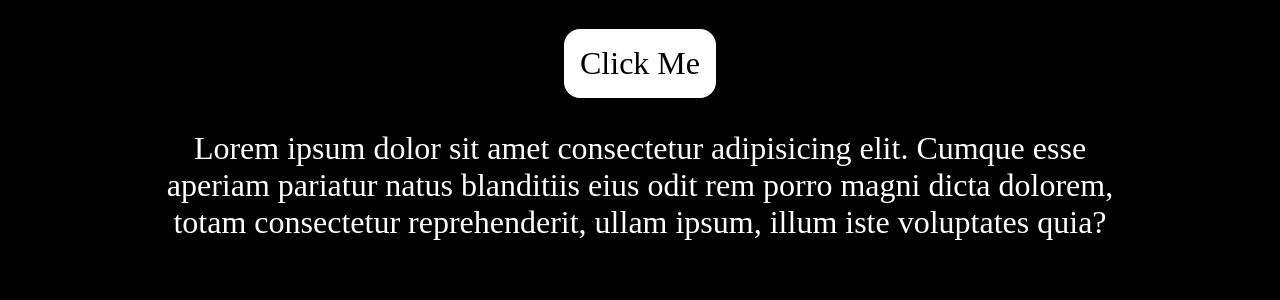
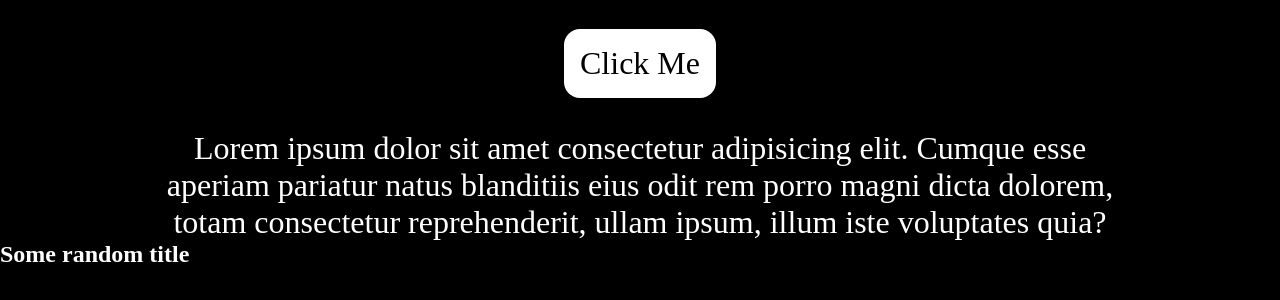
Before and after one commit to DevMasen/git-test, a plain HTML site: page index.html in a window 1280 px wide. Shown: the part 40-340 px from the top of the page. Drawn offline with Linux system fonts and the light colour scheme.

Commit message:
add h2 title in index.html

```diff
--- a/index.html
+++ b/index.html
@@ -15,5 +15,6 @@
     <article>
         Lorem ipsum dolor sit amet consectetur adipisicing elit. Cumque esse aperiam pariatur natus blanditiis eius odit rem porro magni dicta dolorem, totam consectetur reprehenderit, ullam ipsum, illum iste voluptates quia?
     </article>
+    <h2>Some random title</h2>
 </body>
 </html>
```
